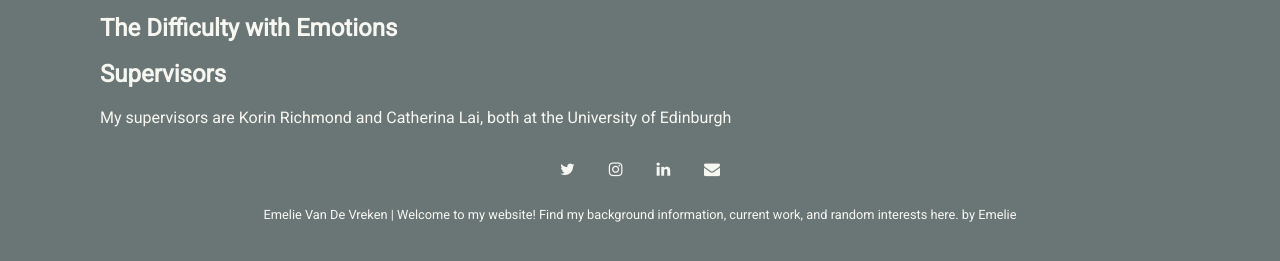
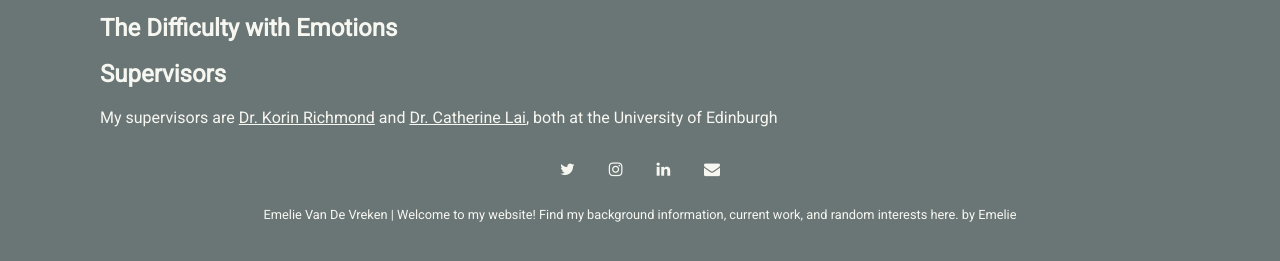
Before and after one commit to evdv/evdv.github.io, a Jekyll site: the page built from _pages/research.md, in a window 1280 px wide. Shown: the part 292-553 px from the top of the page. Built offline with Jekyll 4.4.1, drawn with Linux system fonts in a browser that asks for light colours; nearby versions of some CDN libraries.

```diff
--- a/_pages/research.md
+++ b/_pages/research.md
@@ -18,4 +18,4 @@ One practical application
 
 ## Supervisors
 
-My supervisors are Korin Richmond and Catherina Lai, both at the University of Edinburgh
+My supervisors are [Dr. Korin Richmond](https://homepages.inf.ed.ac.uk/korin/site/home/) and [Dr. Catherine Lai](https://homepages.inf.ed.ac.uk/clai/), both at the University of Edinburgh
```
Also changed, not shown: _pages/about.md (+1 -1 lines).
